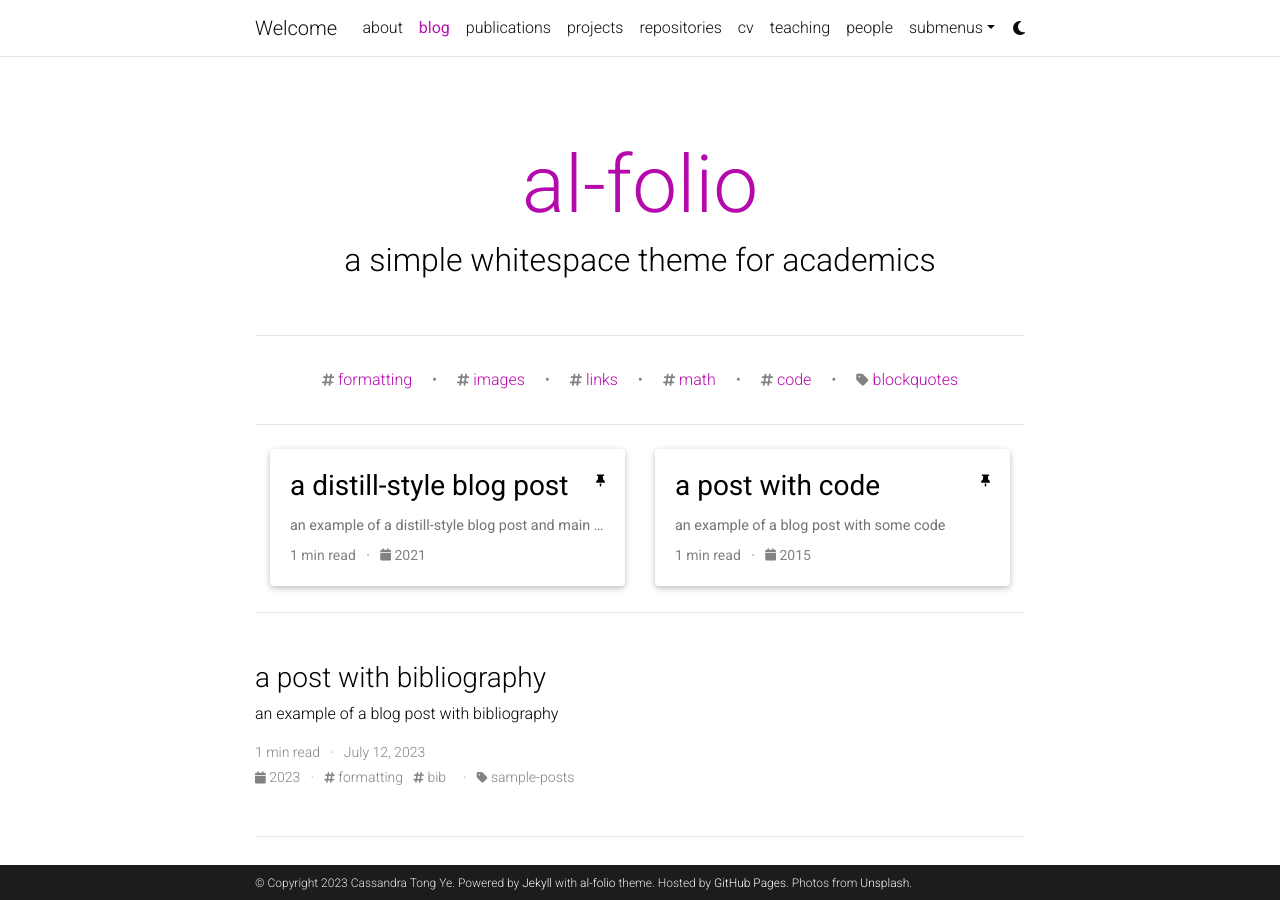
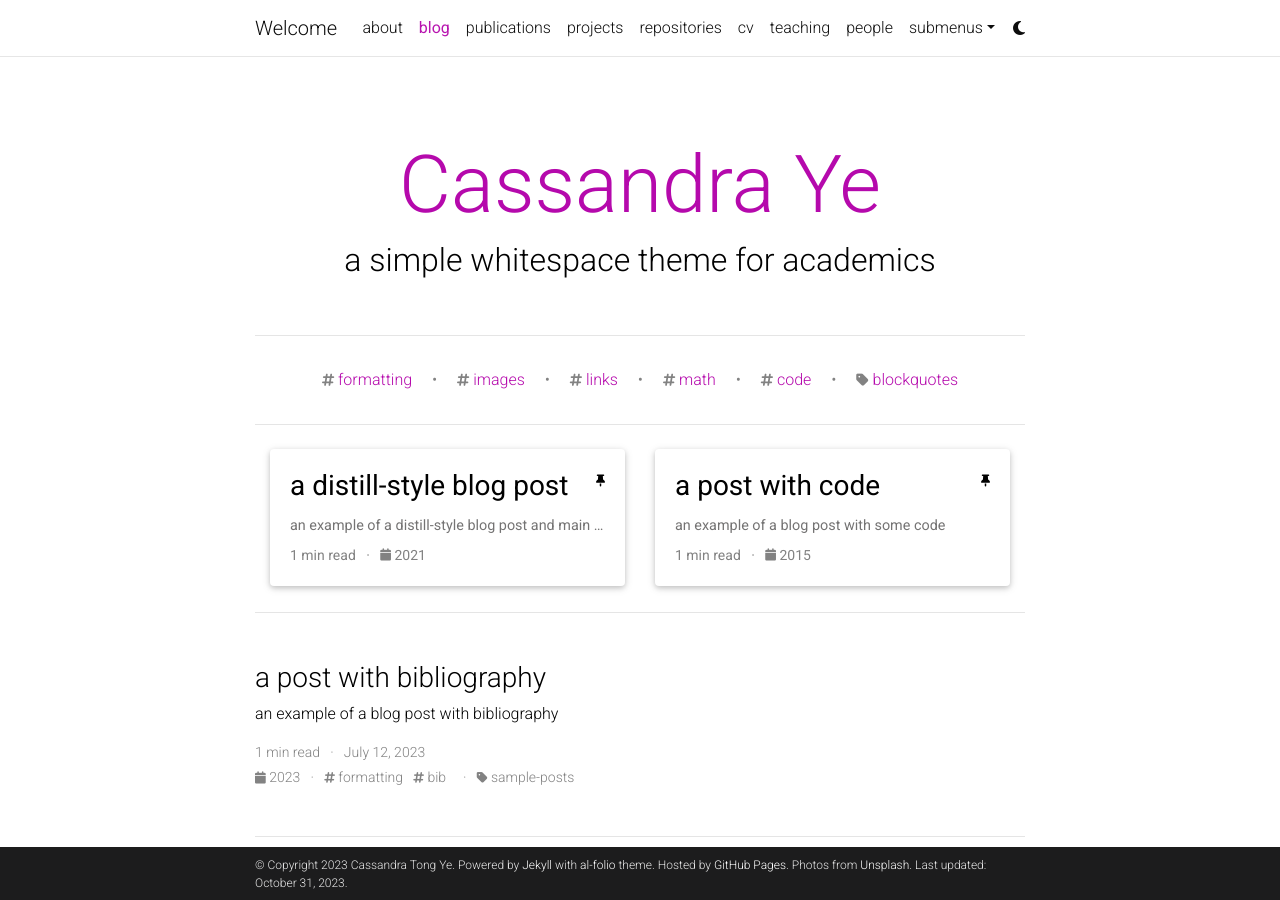
Before and after one commit to cassandra-t-ye/cassandra-t-ye.github.io, a Jekyll site: the page built from blog/index.html, in a window 1280 px wide and 900 px high. Built offline with Jekyll 4.4.1, drawn with Linux system fonts in a browser that asks for light colours; the list of posts is cut into pages by our own code; comment, search, counter and statistics services are not loaded; a style sheet for code colours, icons or effects is not loaded; some of the changed lines change nothing that is shown.

Commit message:
plz im so tired

```diff
--- a/_config.yml
+++ b/_config.yml
@@ -20,7 +20,7 @@
 
 url: https://cassandra-t-ye.github.io # the base hostname & protocol for your site
 baseurl:  # the subpath of your site, e.g. /blog/
-last_updated: false # set to true if you want to display last updated in the footer
+last_updated: true # set to true if you want to display last updated in the footer
 impressum_path:  # set to path to include impressum link in the footer, use the same path as permalink in a page, helps to conform with EU GDPR
 
 # -----------------------------------------------------------------------------
@@ -71,9 +71,9 @@
 gitlab_username: # your GitLab user name
 twitter_username: # your Twitter handle
 mastodon_username: # your mastodon instance+username in the format instance.tld/@username
-linkedin_username: # your LinkedIn user name
+linkedin_username: tong-ye2024
 telegram_username: # your Telegram user name
-scholar_userid: # your Google Scholar ID
+scholar_userid: vEYl-MUAAAAJ
 semanticscholar_id: # your Semantic Scholar ID
 whatsapp_number: # your WhatsApp number (full phone number in international format. Omit any zeroes, brackets, or dashes when adding the phone number in international format.)
 orcid_id: # your ORCID ID
@@ -120,7 +120,7 @@
 # Blog
 # -----------------------------------------------------------------------------
 
-blog_name: al-folio # blog_name will be displayed in your blog page
+blog_name: Cassandra Ye # blog_name will be displayed in your blog page
 blog_nav_title: blog # your blog must have a title for it to be displayed in the nav bar
 blog_description: a simple whitespace theme for academics
 permalink: /blog/:year/:title/
```
